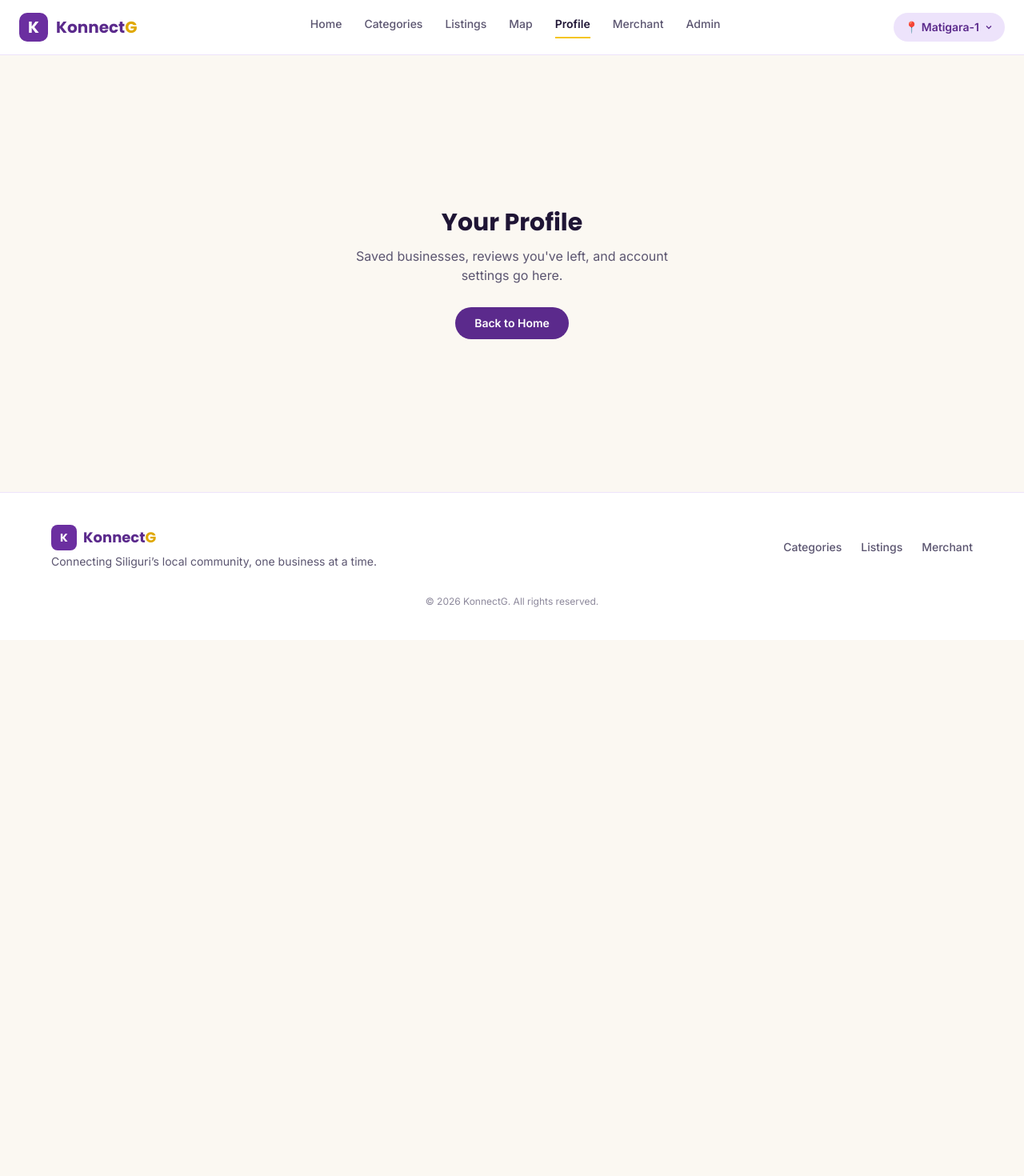
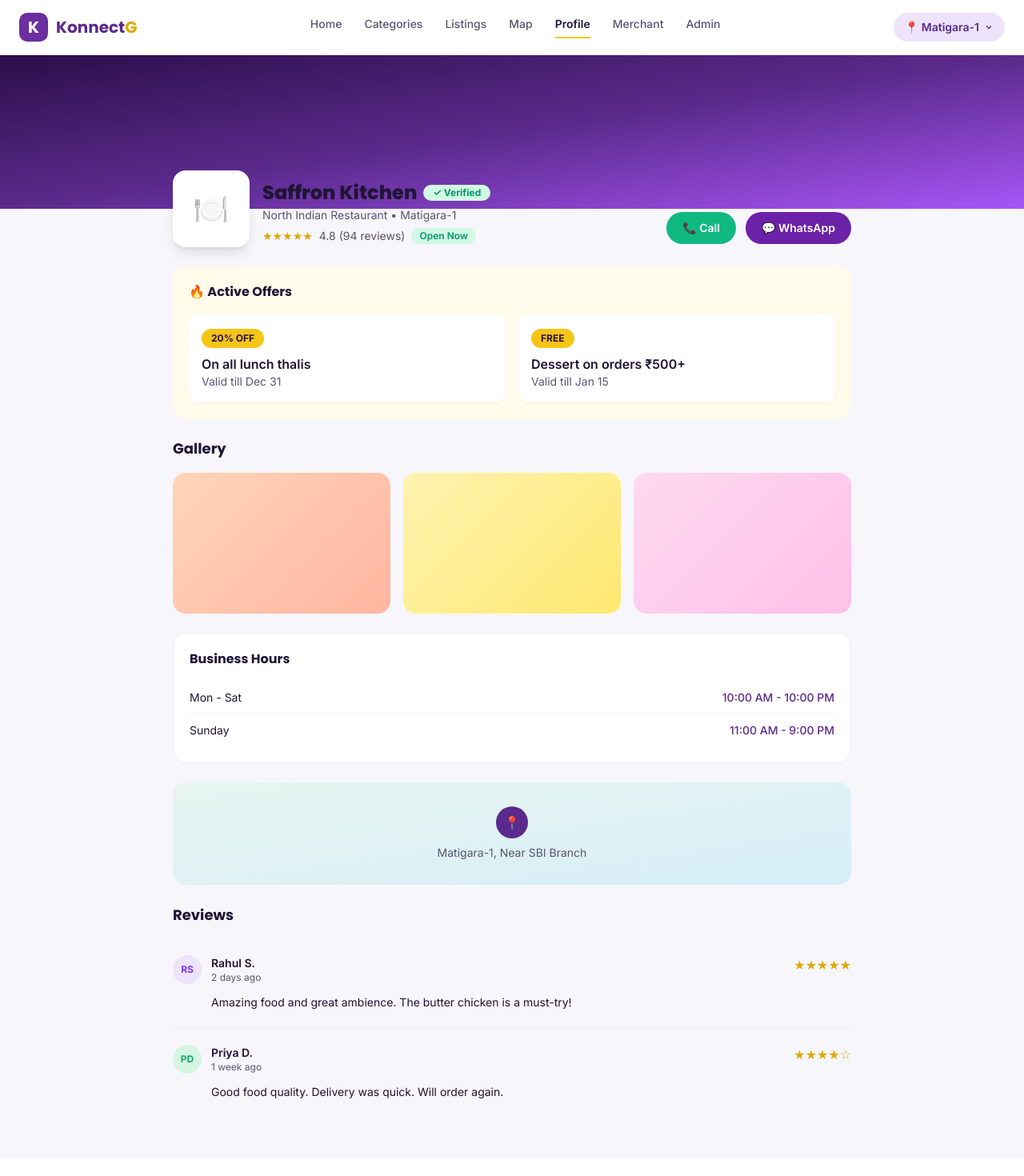
Before and after one commit to projectginit/konnectg-main, a React (Vite) app in the folder konnectg-main/: page /profile in a window 1280 px wide. Shown: the top 1470 px of the page at 80% size. Before the commit the page ends 800 px from the top, so only its background shows below. Built offline with nearby package versions, Linux system fonts and the light colour scheme.

Commit message:
profile page done

```diff
--- a/konnectg-main/src/pages/Profile.jsx
+++ b/konnectg-main/src/pages/Profile.jsx
@@ -1,10 +1,195 @@
-import PlaceholderPage from './PlaceholderPage'
+import Navbar from '../components/Navbar'
+import Footer from '../components/Footer'
+
+const OFFERS = [
+  { pill: '20% OFF', title: 'On all lunch thalis', valid: 'Valid till Dec 31' },
+  { pill: 'FREE', title: 'Dessert on orders ₹500+', valid: 'Valid till Jan 15' },
+]
+
+const GALLERY = [
+  'linear-gradient(135deg, #FFD5B8, #FFB5A0)',
+  'linear-gradient(135deg, #FFF3B0, #FFE870)',
+  'linear-gradient(135deg, #FFD9F0, #FFC0E8)',
+]
+
+const HOURS = [
+  { day: 'Mon - Sat', time: '10:00 AM - 10:00 PM' },
+  { day: 'Sunday', time: '11:00 AM - 9:00 PM' },
+]
+
+const REVIEWS = [
+  {
+    initials: 'RS',
+    avatarBg: '#EDE3FB',
+    avatarColor: '#7C3AED',
+    name: 'Rahul S.',
+    time: '2 days ago',
+    stars: 5,
+    text: 'Amazing food and great ambience. The butter chicken is a must-try!',
+  },
+  {
+    initials: 'PD',
+    avatarBg: '#D6F5E3',
+    avatarColor: '#16A974',
+    name: 'Priya D.',
+    time: '1 week ago',
+    stars: 4,
+    text: 'Good food quality. Delivery was quick. Will order again.',
+  },
+]
+
+function StarRating({ count }) {
+  return (
+    <span className="text-gold-dark">
+      {'★'.repeat(count)}{'☆'.repeat(5 - count)}
+    </span>
+  )
+}
 
 export default function Profile() {
   return (
-    <PlaceholderPage
-      title="Your Profile"
-      description="Saved businesses, reviews you've left, and account settings go here."
-    />
+    <div className="min-h-screen bg-[#F7F6FA]">
+      <Navbar />
+
+      <div className="relative">
+        {/* Purple cover banner */}
+        <div className="h-48 w-full bg-gradient-to-br from-purple-900 via-purple-700 to-purple-500" />
+
+        <div className="mx-auto max-w-4xl px-6">
+
+          {/* Logo + Info + Buttons */}
+          <div className="relative -mt-12 flex flex-col gap-4 sm:flex-row sm:items-end sm:justify-between">
+            <div className="flex items-end gap-4">
+              {/* Icon */}
+              <div className="flex h-24 w-24 shrink-0 items-center justify-center rounded-2xl border-4 border-white bg-white shadow-lg text-4xl">
+                🍽️
+              </div>
+              {/* Name + meta */}
+              <div className="pb-1">
+                <div className="flex flex-wrap items-center gap-2">
+                  <h1 className="font-display text-2xl font-extrabold text-ink">
+                    Saffron Kitchen
+                  </h1>
+                  <span className="flex items-center gap-1 rounded-full bg-emerald-100 px-3 py-0.5 text-xs font-bold text-emerald-600">
+                    ✓ Verified
+                  </span>
+                </div>
+                <p className="mt-0.5 text-sm text-ink-soft">
+                  North Indian Restaurant • Matigara-1
+                </p>
+                <div className="mt-1.5 flex flex-wrap items-center gap-2">
+                  <span className="text-sm text-gold-dark">★★★★★</span>
+                  <span className="text-sm text-ink-soft">4.8 (94 reviews)</span>
+                  <span className="rounded-full bg-emerald-100 px-2.5 py-0.5 text-xs font-semibold text-emerald-600">
+                    Open Now
+                  </span>
+                </div>
+              </div>
+            </div>
+
+            {/* Action buttons */}
+            <div className="flex gap-3 pb-1">
+              <button className="flex items-center gap-2 rounded-full bg-emerald-500 px-5 py-2.5 text-sm font-semibold text-white transition hover:bg-emerald-600">
+                📞 Call
+              </button>
+              <button className="flex items-center gap-2 rounded-full bg-purple-800 px-5 py-2.5 text-sm font-semibold text-white transition hover:bg-purple-700">
+                💬 WhatsApp
+              </button>
+            </div>
+          </div>
+
+          {/* Active Offers */}
+          <div className="mt-6 rounded-2xl bg-[#FFFBEA] p-5">
+            <h2 className="mb-4 font-display text-base font-bold text-ink">
+              🔥 Active Offers
+            </h2>
+            <div className="grid gap-4 sm:grid-cols-2">
+              {OFFERS.map((o) => (
+                <div key={o.title} className="rounded-xl bg-white p-4 shadow-sm">
+                  <span className="mb-2 inline-block rounded-full bg-gold px-3 py-1 text-xs font-bold text-purple-900">
+                    {o.pill}
+                  </span>
+                  <p className="font-semibold text-ink">{o.title}</p>
+                  <p className="text-sm text-ink-soft">{o.valid}</p>
+                </div>
+              ))}
+            </div>
+          </div>
+
+          {/* Gallery */}
+          <div className="mt-6">
+            <h2 className="mb-4 font-display text-lg font-bold text-ink">Gallery</h2>
+            <div className="grid grid-cols-3 gap-4">
+              {GALLERY.map((bg, i) => (
+                <div
+                  key={i}
+                  className="h-44 rounded-2xl"
+                  style={{ background: bg }}
+                />
+              ))}
+            </div>
+          </div>
+
+          {/* Business Hours */}
+          <div className="mt-6 rounded-2xl border border-[#EFEDF5] bg-white p-5">
+            <h2 className="mb-4 font-display text-base font-bold text-ink">
+              Business Hours
+            </h2>
+            {HOURS.map((h) => (
+              <div
+                key={h.day}
+                className="flex justify-between border-b border-[#F5F3FA] py-2.5 text-sm last:border-0"
+              >
+                <span className="text-ink">{h.day}</span>
+                <span className="font-medium text-purple-700">{h.time}</span>
+              </div>
+            ))}
+          </div>
+
+          {/* Map placeholder */}
+          <div className="mt-6 flex h-32 flex-col items-center justify-center rounded-2xl bg-gradient-to-br from-[#E8F5F0] to-[#D6EEF8]">
+            <div className="mb-2 flex h-10 w-10 items-center justify-center rounded-full bg-purple-700 text-white">
+              📍
+            </div>
+            <p className="text-sm text-ink-soft">Matigara-1, Near SBI Branch</p>
+          </div>
+
+          {/* Reviews */}
+          <div className="mb-12 mt-6">
+            <h2 className="mb-4 font-display text-lg font-bold text-ink">Reviews</h2>
+            <div className="flex flex-col">
+              {REVIEWS.map((r) => (
+                <div
+                  key={r.name}
+                  className="border-b border-[#F0EEF6] py-5 last:border-0"
+                >
+                  <div className="flex items-start justify-between">
+                    <div className="flex items-center gap-3">
+                      <div
+                        className="flex h-9 w-9 shrink-0 items-center justify-center rounded-full text-xs font-bold"
+                        style={{ background: r.avatarBg, color: r.avatarColor }}
+                      >
+                        {r.initials}
+                      </div>
+                      <div>
+                        <p className="text-sm font-semibold text-ink">{r.name}</p>
+                        <p className="text-xs text-ink-soft">{r.time}</p>
+                      </div>
+                    </div>
+                    <StarRating count={r.stars} />
+                  </div>
+                  <p className="mt-3 pl-12 text-sm leading-relaxed text-ink">
+                    {r.text}
+                  </p>
+                </div>
+              ))}
+            </div>
+          </div>
+
+        </div>
+      </div>
+
+      <Footer />
+    </div>
   )
 }
```
